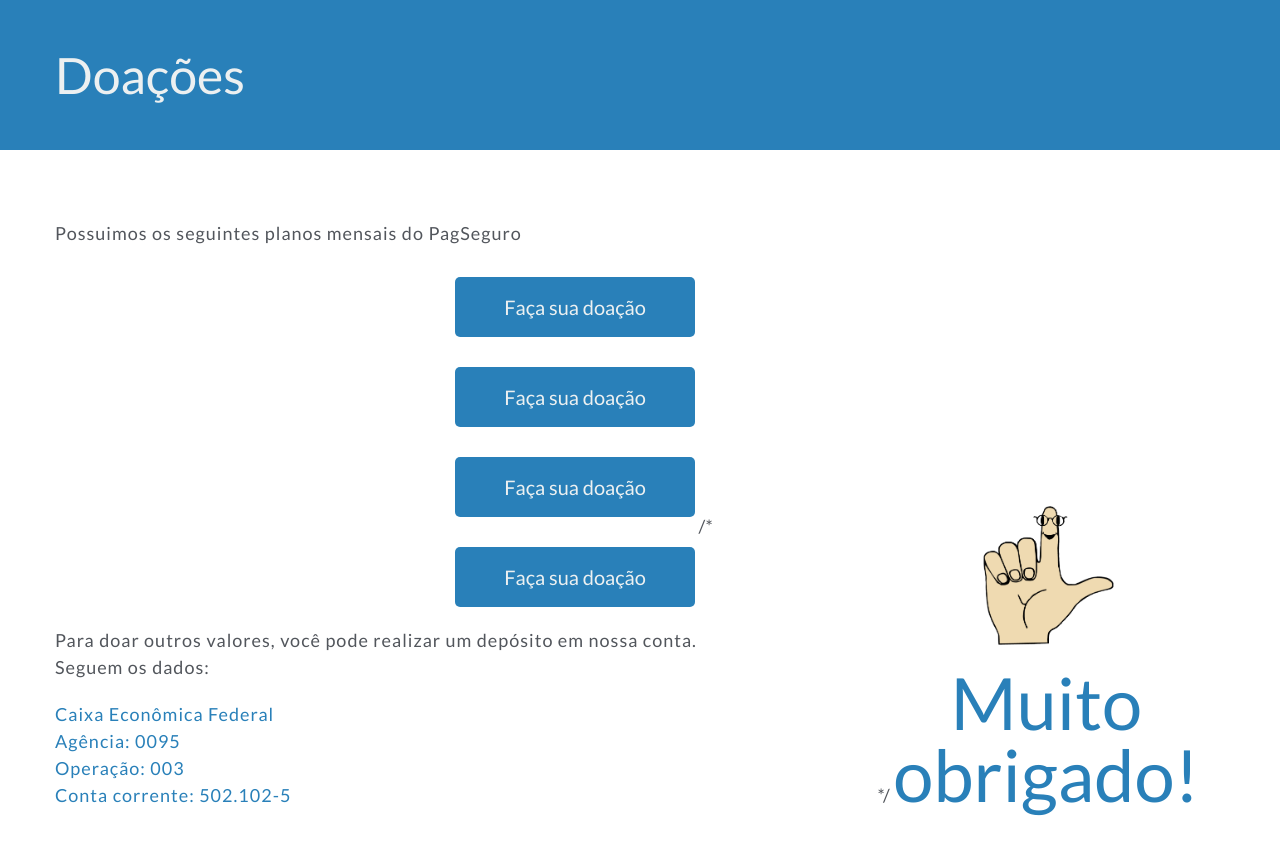
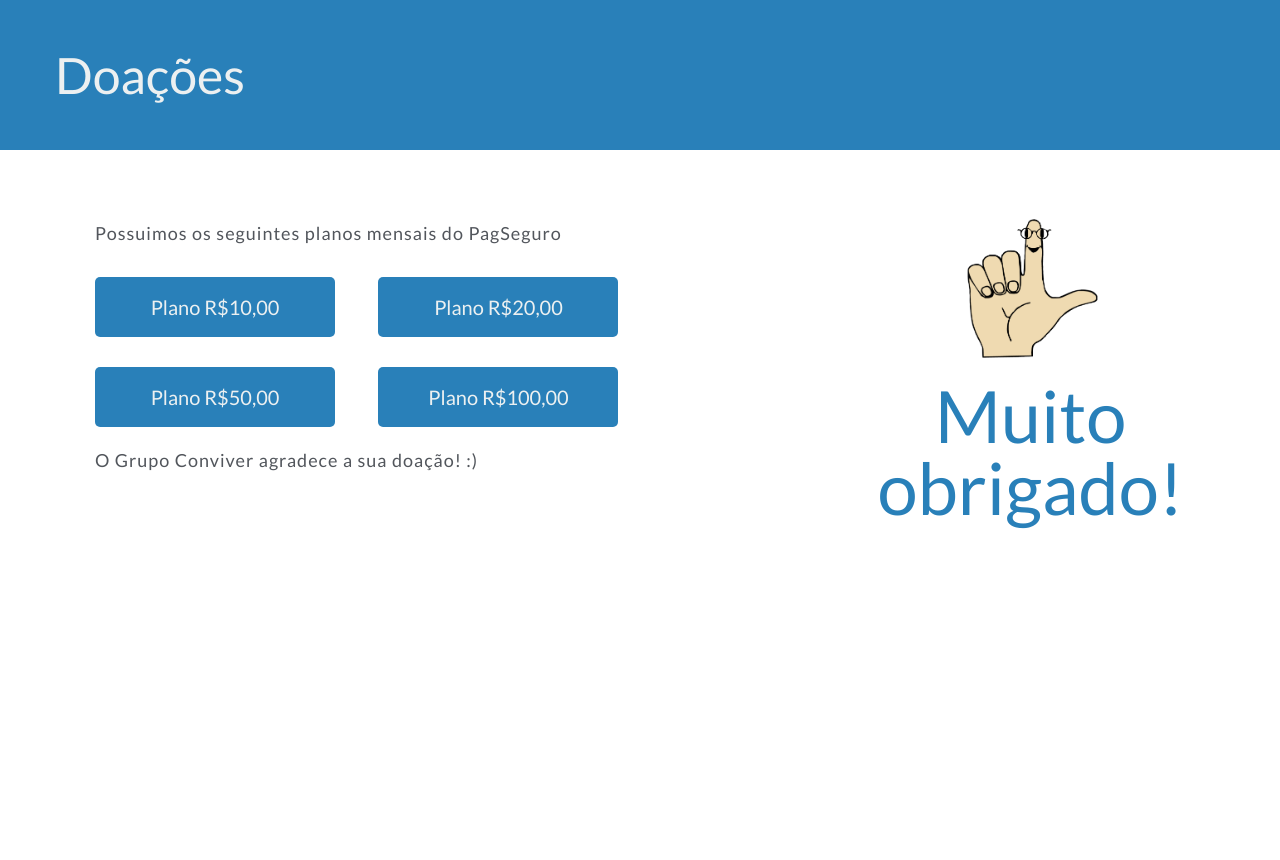
Before and after one commit to re-nobre/site-conviver, a PHP site: page /donation.html in a window 1280 px wide. After the commit the page ends 529 px from the top, so only its background shows below. Run offline with PHP 8.4, Linux system fonts and the light colour scheme.

Commit message:
Ajuste do css para doacao

```diff
--- a/css/base.css
+++ b/css/base.css
@@ -54,6 +54,10 @@ header #logo{
   margin-left: 400px;
   border-radius: 5px;
   vertical-align: top;
+}
+
+.btn-donation{
+  margin-left: 40px;
 }
 
 .btn a{
@@ -214,8 +218,12 @@ em{
   width: 70%;
 }
 
+.text-donation p{
+  padding-left: 40px;
+}
+
 .logo-donation{
-  vertical-align: baseline;
+  vertical-align: top;
   text-align: center;
 }
 
--- a/donation.html
+++ b/donation.html
@@ -22,20 +22,22 @@
           <div class = "text text-donation">
             <p> Possuimos os seguintes planos mensais do PagSeguro</p>
 
-            <div class="btn" alt="Plano R$10,00"><a href="donation.html"> Faça sua doação</a> </div>
-            <div class="btn" alt="Plano R$20,00"><a href="donation.html"> Faça sua doação</a> </div>
-            <div class="btn" alt="Plano R$50,00"><a href="donation.html"> Faça sua doação</a> </div>
-            <div class="btn" alt="Plano R$100,00"><a href="donation.html"> Faça sua doação</a> </div>
+            <div class="btn btn-donation" alt="Plano R$10,00"><a href="http://pag.ae/bjlGH92"> Plano R$10,00</a> </div>
+            <div class="btn btn-donation" alt="Plano R$20,00"><a href="http://pag.ae/bdlGH2J"> Plano R$20,00</a> </div>
+            <div class="btn btn-donation" alt="Plano R$50,00"><a href="http://pag.ae/bjlGJfV"> Plano R$50,00</a> </div>
+            <div class="btn btn-donation" alt="Plano R$100,00"><a href="http://pag.ae/bclGJjH"> Plano R$100,00</a> </div>
 
-            /*<p> Para doar outros valores, você pode realizar um depósito em nossa conta.<br/> Seguem os dados: </p>
+            <!-- <p> Para doar outros valores, você pode realizar um depósito em nossa conta.<br/> Seguem os dados: </p>
 
             <p class="data-caixa">
               Caixa Econômica Federal<br/>
               Agência: 0095 <br/>
               Operação: 003 <br/>
               Conta corrente: 502.102-5
-            </p>
-          </div> */
+            </p> -->
+
+            <p> O Grupo Conviver agradece a sua doação! :) </p>
+          </div>
 
           <div class="logo-donation">
             <img id="logo" src="img/logo-conviver.png" alt="logo"/>
```
